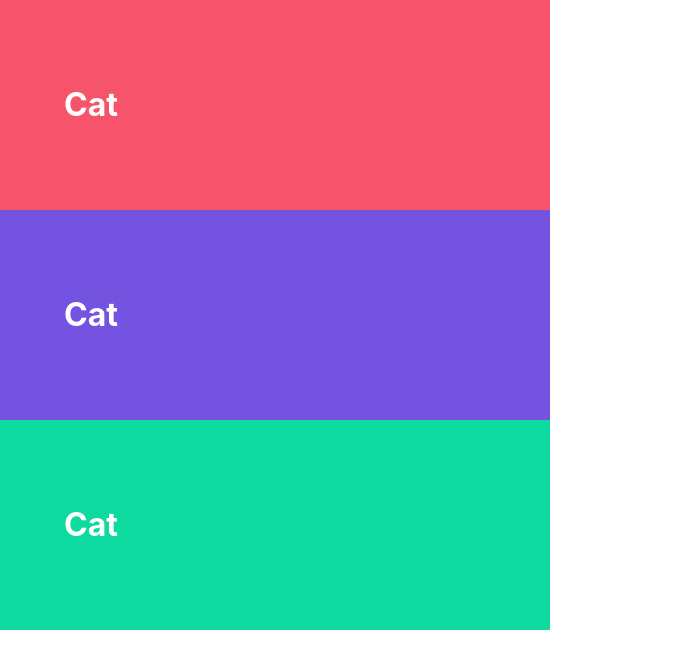
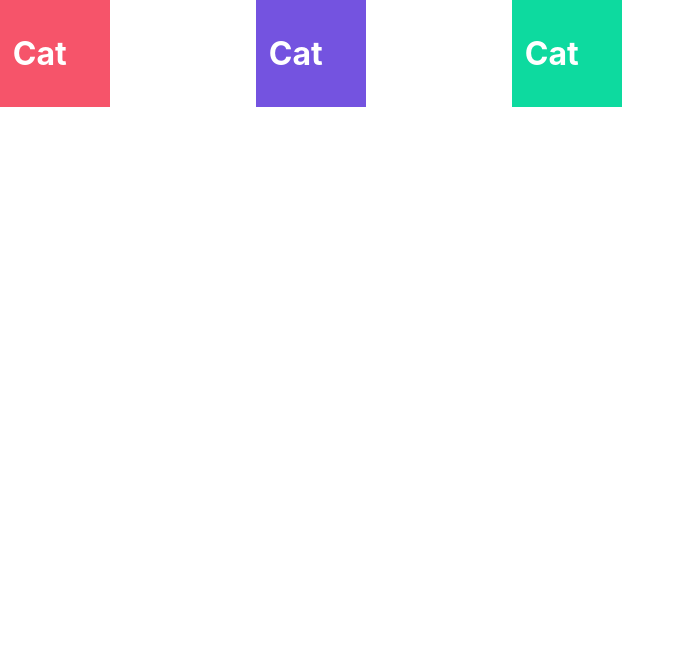
Before and after one commit to enriquezm/google-trends-visualizer, a React (Create React App) app: page / in a window 1280 px wide. Shown: the top 668 px of the page, without its empty margins (0-685 px from the left). Built offline with nearby package versions, Linux system fonts and the light colour scheme.

Commit message:
Switch to css grid.

```diff
--- a/src/App.css
+++ b/src/App.css
@@ -1,10 +1,18 @@
+.grid {
+  display: grid;
+  height: 100%;
+  grid-gap: 0px;
+  grid-template-columns: 20% 20% 20% 20% 20%;
+  justify-content: start;
+  align-content: space-evenly;
+}
 .grid h1 {
   overflow: hidden;
   border-right: 0.5px solid white;
   white-space: nowrap;
   letter-spacing: 0.75;
   animation:
-    typing 3s steps(40, end),
+    typing 3s steps(25, end),
     blink-caret .75s step-end infinite;
 }
 
```
